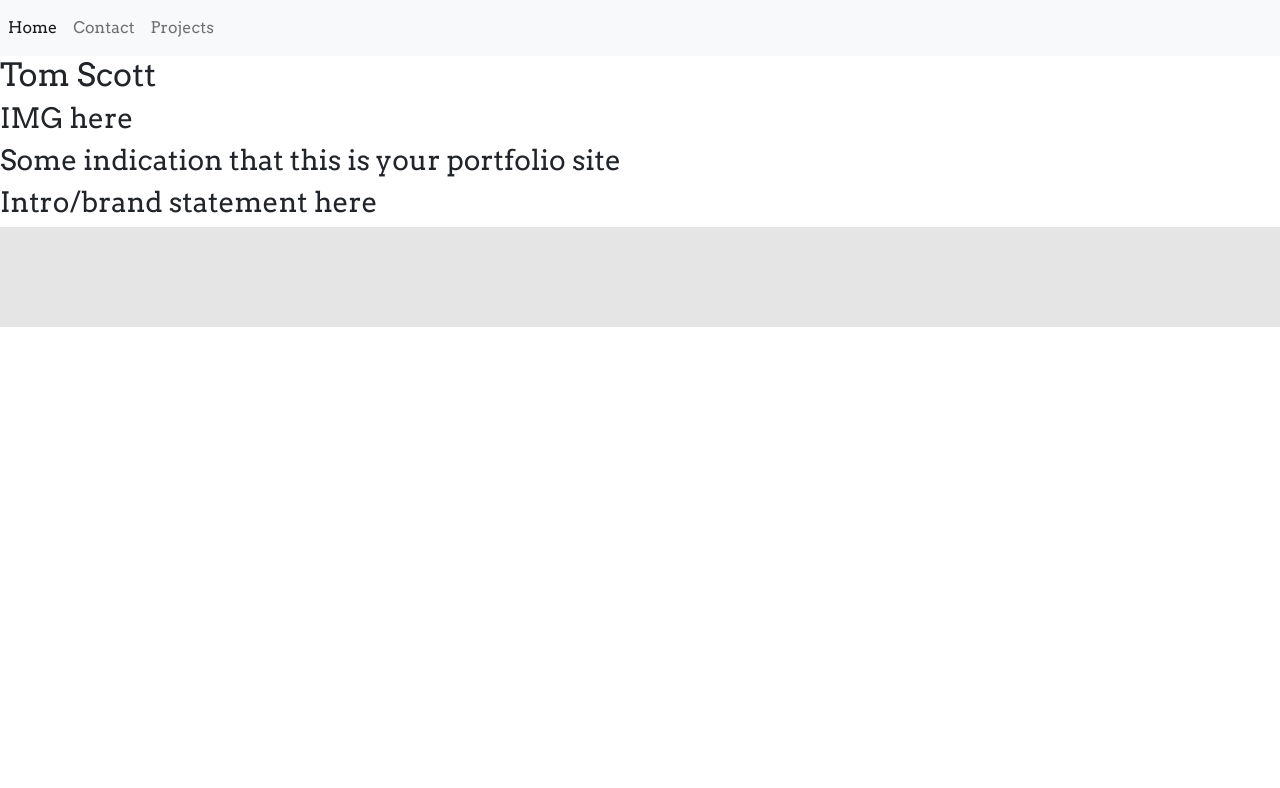
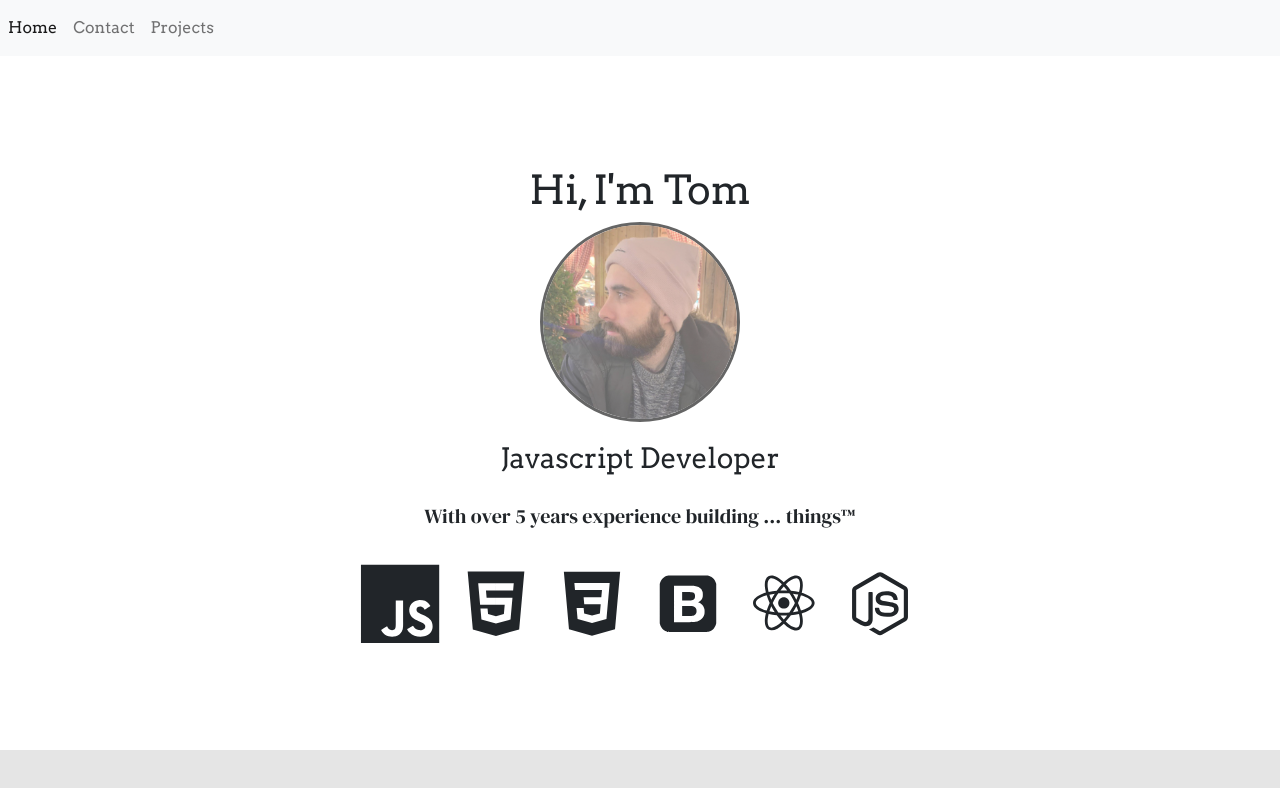
Before and after one commit to tascott/tascott.github.io, a React (Create React App) app: page / in a window 1280 px wide. Shown: the top 788 px of the page. Built offline with nearby package versions, Linux system fonts and the light colour scheme; the HTML template or start-up script is replaced by a standard one.

Commit message:
Add icons to home page

```diff
--- a/src/pages/Home.js
+++ b/src/pages/Home.js
@@ -1,12 +1,41 @@
 import React from "react";
+import bioImage from "../assets/me.jpeg";
+import { DiBootstrap } from "react-icons/di";
+import { DiCss3 } from "react-icons/di";
+import { DiHtml5 } from "react-icons/di";
+import { DiNodejsSmall } from "react-icons/di";
+import { DiReact } from "react-icons/di";
+import { DiJsBadge } from "react-icons/di";
 
 function Home() {
   return (
-    <div>
-      <h2>Tom Scott</h2>
-      <h3>IMG here</h3>
-      <h3>Some indication that this is your portfolio site</h3>
-      <h3>Intro/brand statement here</h3>
+    <div className="home">
+    <div id="bio">
+      <h1>Hi, I'm Tom</h1>
+      <img src={bioImage} alt="Thomas Scott" />
+      <h3>Javascript Developer</h3>
+      <h5>With over 5 years experience building ... things™</h5>
+      <div className="icons">
+        <span className="icon js">
+          <DiJsBadge />
+        </span>
+        <span className="icon html">
+          <DiHtml5 />
+        </span>
+        <span className="icon css">
+          <DiCss3 />
+        </span>
+        <span className="icon bootstrap">
+          <DiBootstrap />
+        </span>
+        <span className="icon react">
+          <DiReact />
+        </span>
+        <span className="icon node">
+          <DiNodejsSmall />
+        </span>
+        </div>
+        </div>
     </div>
   );
 }
```
